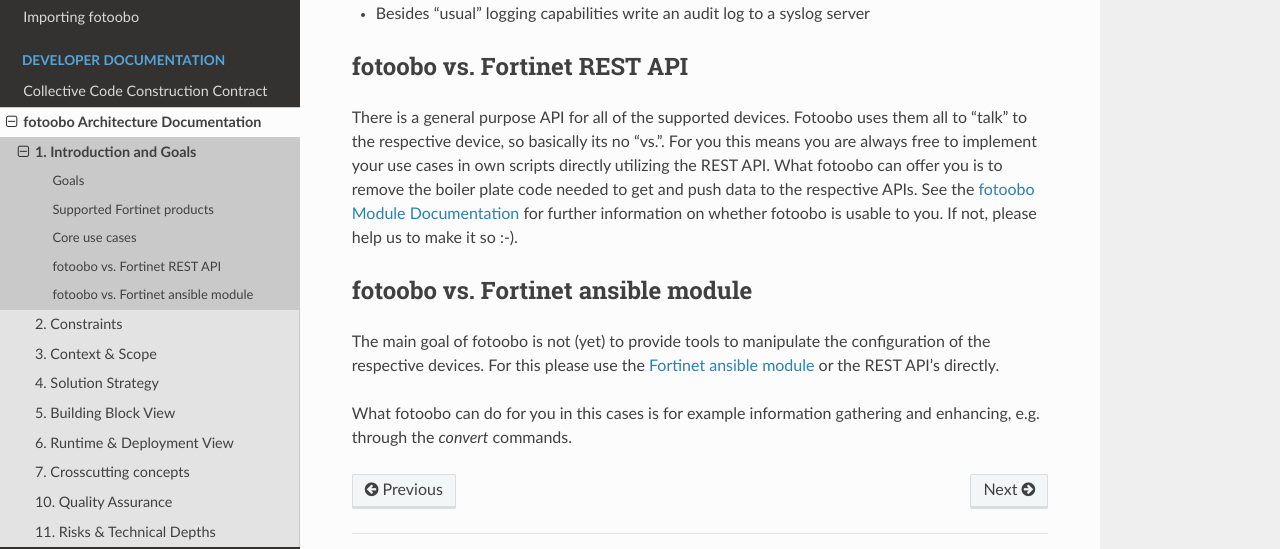
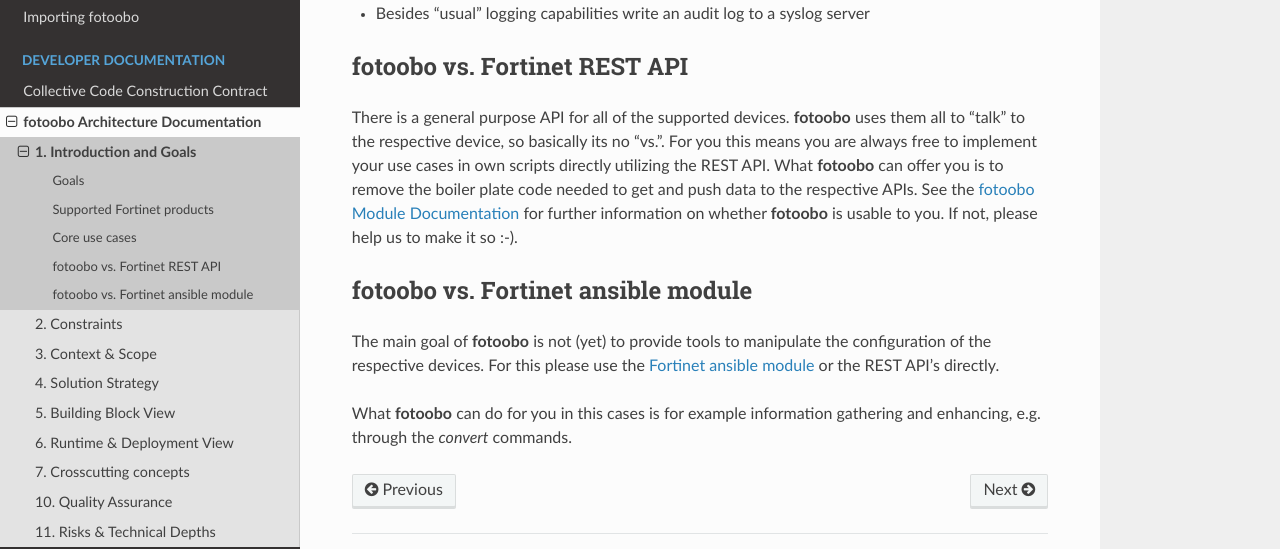
Before and after one commit to migros/fotoobo, a Sphinx documentation site: the page built from docs/source/developer/architecture/1_introduction_goals.rst, in a window 1280 px wide and 900 px high, scrolled down 881 px. Shown: the part 261-810 px from the top of the window. Built offline with Sphinx 7.4.7 and the Read the Docs theme 2.0.0, drawn with Linux system fonts in a browser that asks for light colours; part of the change alters nothing that is shown.

```diff
--- a/docs/source/developer/architecture/1_introduction_goals.rst
+++ b/docs/source/developer/architecture/1_introduction_goals.rst
@@ -57,21 +57,21 @@ Some of **fotoobo**'s main use cases are:
 fotoobo vs. Fortinet REST API
 -----------------------------
 
-There is a general purpose API for all of the supported devices. Fotoobo uses them all to "talk" to
-the respective device, so basically its no "vs.". For you this means you are always free to
-implement your use cases in own scripts directly utilizing the REST API. What fotoobo can offer you
-is to remove the boiler plate code needed to get and push data to the respective APIs. See the
-`fotoobo Module Documentation <_ModuleDocumentation>`_ for further information on whether fotoobo
-is usable to you. If not, please help us to make it so :-).
+There is a general purpose API for all of the supported devices. **fotoobo** uses them all to "talk"
+to the respective device, so basically its no "vs.". For you this means you are always free to
+implement your use cases in own scripts directly utilizing the REST API. What **fotoobo** can offer
+you is to remove the boiler plate code needed to get and push data to the respective APIs. See the
+:ref:`ModuleDocumentation` for further information on whether **fotoobo** is usable to you. If not,
+please help us to make it so :-).
 
 
 fotoobo vs. Fortinet ansible module
 -----------------------------------
 
-The main goal of fotoobo is not (yet) to provide tools to manipulate the configuration of the
+The main goal of **fotoobo** is not (yet) to provide tools to manipulate the configuration of the
 respective devices. For this please use the
 `Fortinet ansible module <https://docs.ansible.com/ansible/latest/collections/fortinet/index.html>`_
 or the REST API's directly.
 
-What fotoobo can do for you in this cases is for example information gathering and enhancing, e.g.
+What **fotoobo** can do for you in this cases is for example information gathering and enhancing, e.g.
 through the `convert` commands.
```
